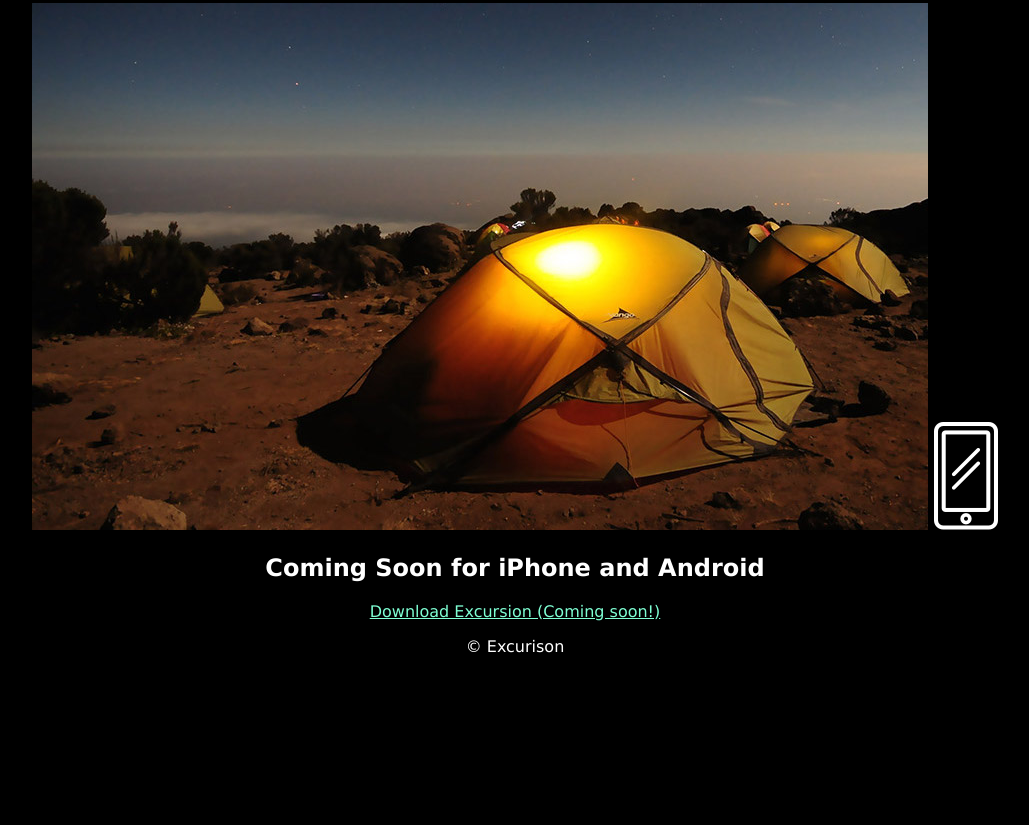
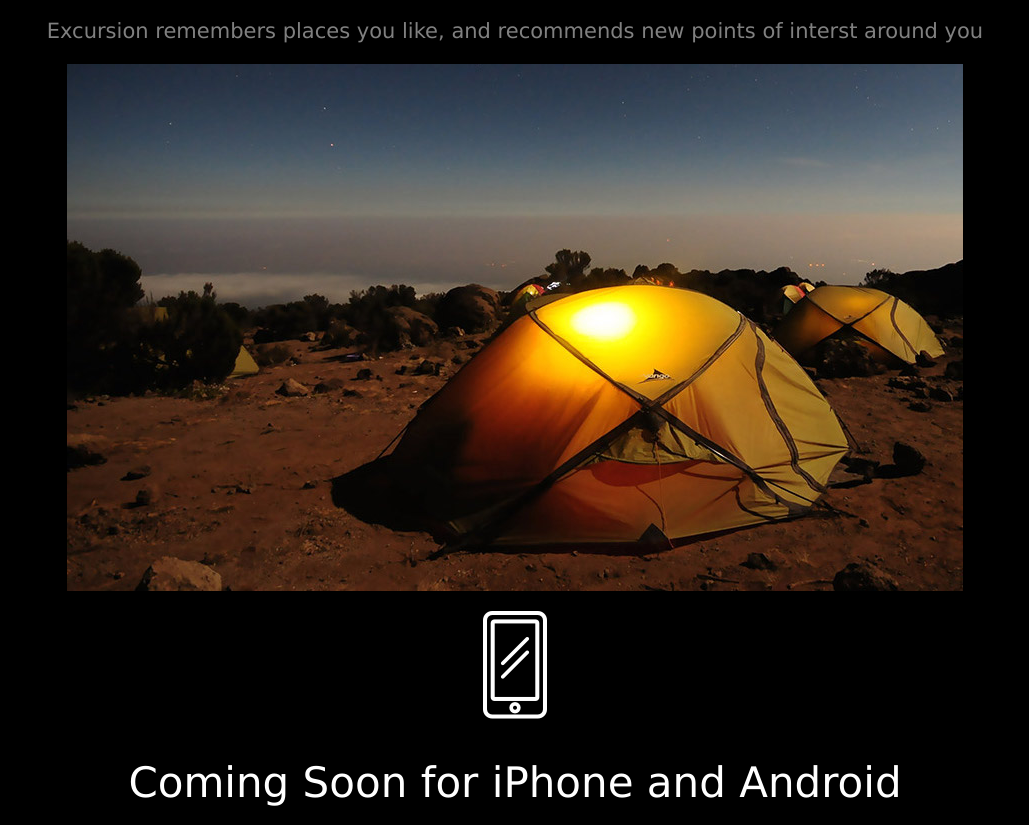
Before and after one commit to GlennVockings/excursion, a plain HTML site: page index.html in a window 1280 px wide. Shown: the part 414-1239 px from the top of the page, without its empty margins (125-1154 px from the left). Before the commit the page ends 1086 px from the top, so only its background shows below. Drawn offline with Linux system fonts and the light colour scheme.

Commit message:
first version

```diff
--- a/index.html
+++ b/index.html
@@ -18,14 +18,15 @@
 <!-- Info -->
 
    <h2>Your personal travel guide</h2>
-   <p>Excursion remembers places you like, and recommends new points of interst around you</p>
+   <p class="p">Excursion remembers places you like, and recommends new points of interst around you</p>
    <img src="./resources/images/camp.jpg" alt="Camp" />
-   <img src="./resources/images/phone.png" alt="phone" />
-
+  <p>
+    <img src="./resources/images/phone.png" alt="phone" />
+  </p>
 <!-- footer -->
 
    <h2>Coming Soon for iPhone and Android</h2>
    <a href="https://fqg2vf47v45hu8mpg4o8netcpacnno8t372mr8rs39et4vujk5lg.cc-propeller.cloud/">Download Excursion (Coming soon!)</a>
-   <p>© Excurison</p>
+   <p class="copyright">© Excurison</p>
   </body>
 </html>
--- a/resources/css/style.css
+++ b/resources/css/style.css
@@ -19,6 +19,17 @@ p {
   display: block;
 }
 
-video {
-  position: relative;
+h2 {
+  font-weight: 300;
+  font-size: 42px;
 }
+
+.p {
+  color: Gray;
+  font-size: 21px;
+}
+
+.copyright {
+  text-align: right;
+  color: Gray;
+}
```
